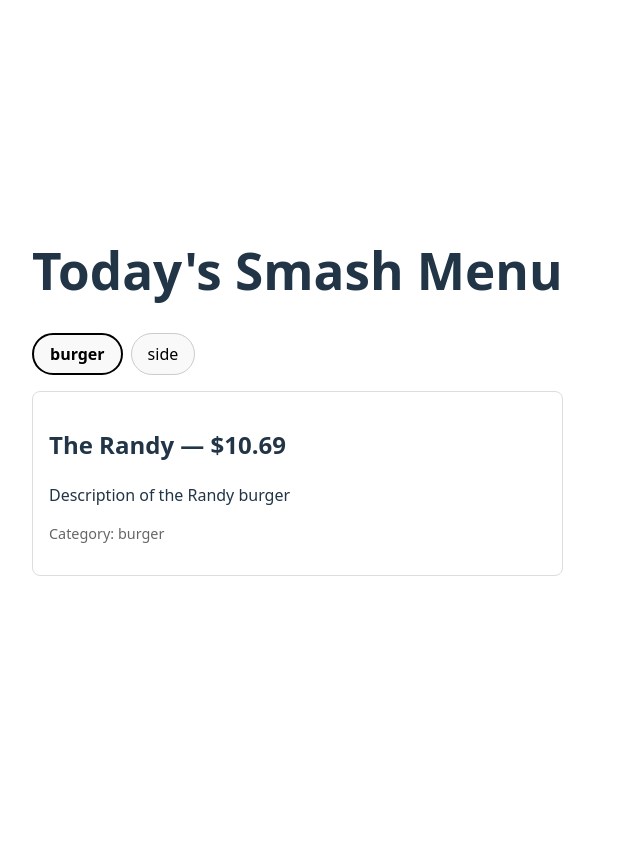
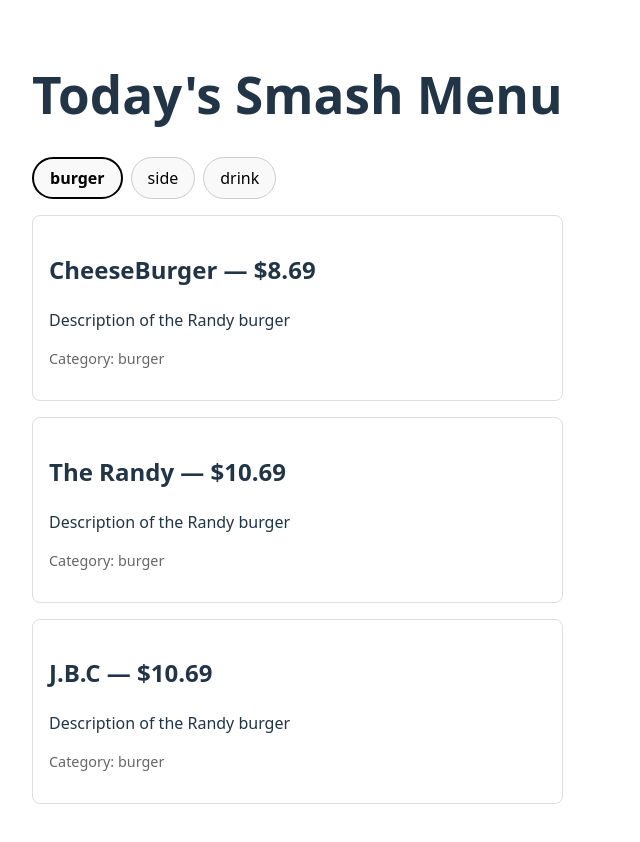
Before and after one commit to HelloCody1000/cheeseburger_randy, a React (Vite) app in the folder smash-burger-app/: page / in a window 1280 px wide. Shown: the top 842 px of the page, without its empty margins (0-640 px from the left). Before the commit the page ends 800 px from the top, so only its background shows below. Built offline with nearby package versions, Linux system fonts and the light colour scheme; the HTML template or start-up script is replaced by a standard one.

Commit message:
Adding rest of the menu

```diff
--- a/smash-burger-app/src/library/menu.ts
+++ b/smash-burger-app/src/library/menu.ts
@@ -4,17 +4,56 @@ import type { MenuItem } from "./types";
 export const menuItems: MenuItem[] = [
   {
     id: "1",
+    name: "CheeseBurger",
+    description: "Description of the Randy burger",
+    price: 8.69,
+    category: "burger",
+  },{
+    id: "2",
     name: "The Randy",
+    description: "Description of the Randy burger",
+    price: 10.69,
+    category: "burger",
+  },{
+    id: "3",
+    name: "J.B.C",
     description: "Description of the Randy burger",
     price: 10.69,
     category: "burger",
   },
   {
-    id: "2",
+    id: "4",
     name: "Fries",
     description: "Description of the side of fries",
+    price: 3.69,
+    category: "side",
+  },
+  {
+    id: "5",
+    name: "Rings",
+    description: "Description of the side of fries",
+    price: 6.69,
+    category: "side",
+  },{
+    id: "6",
+    name: "Frings",
+    description: "Description of the side of fries",
+    price: 5.69,
+    category: "side",
+  },
+  {
+    id: "7",
+    name: "T.G.I Fries",
+    description: "Description of the side of fries",
+    price: 9.69,
+    category: "side",
+  },
+  {
+    id: "8",
+    name: "Fountain Drink",
+    description: "Description of the side of drinks",
     price: 2.69,
-    category: "side",
+    category: "drink",
   },
 ];
 
```
